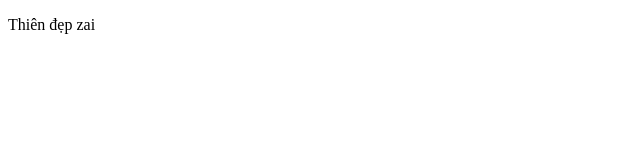
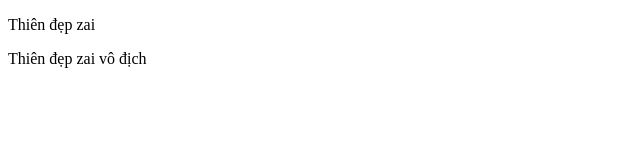
Before and after one commit to nguyennhutthien/Test, a plain HTML site: page index.html in a window 1280 px wide. Shown: the whole page, without its empty margins (0-640 px from the left). Drawn offline with Linux system fonts and the light colour scheme.

Commit message:
Update index.html

```diff
--- a/index.html
+++ b/index.html
@@ -8,5 +8,6 @@
 </head>
 <body>
     <p>Thiên đẹp zai</p>
+    <p>Thiên đẹp zai vô địch</p>
 </body>
 </html>
```
